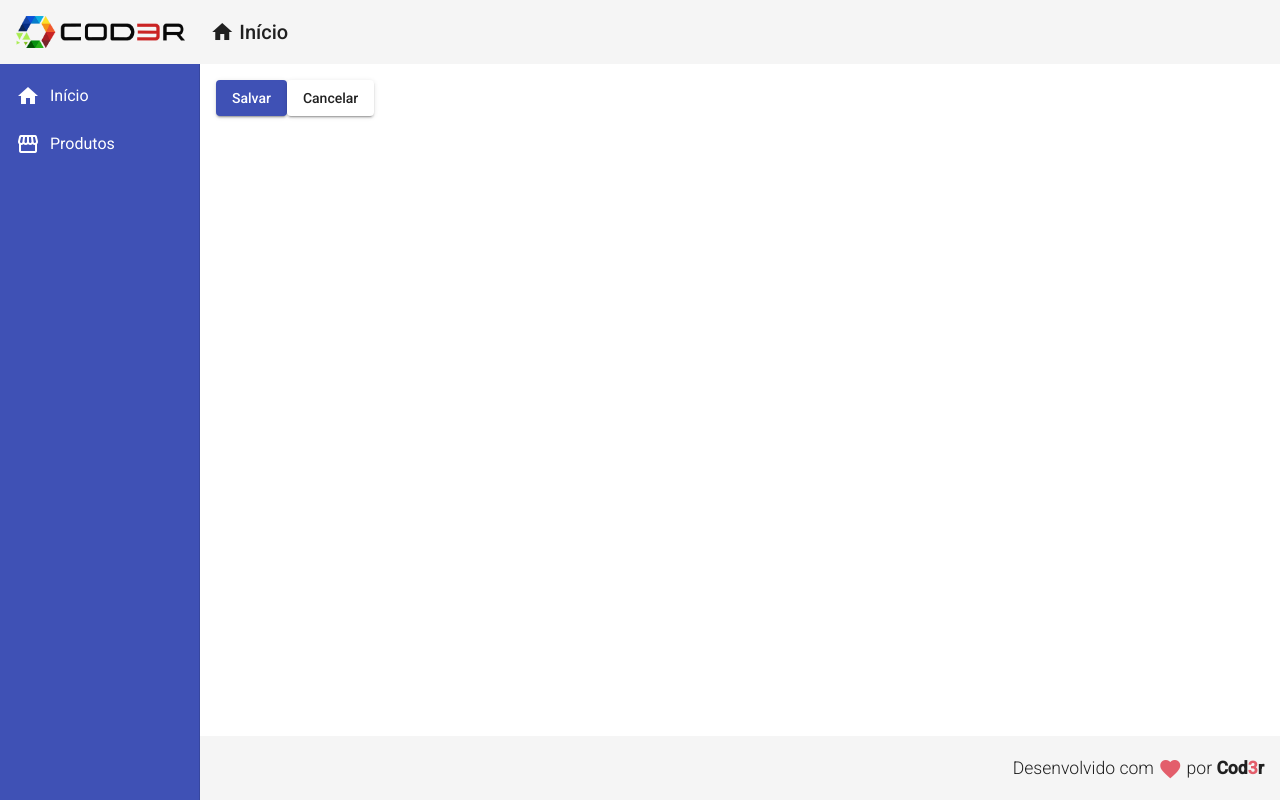
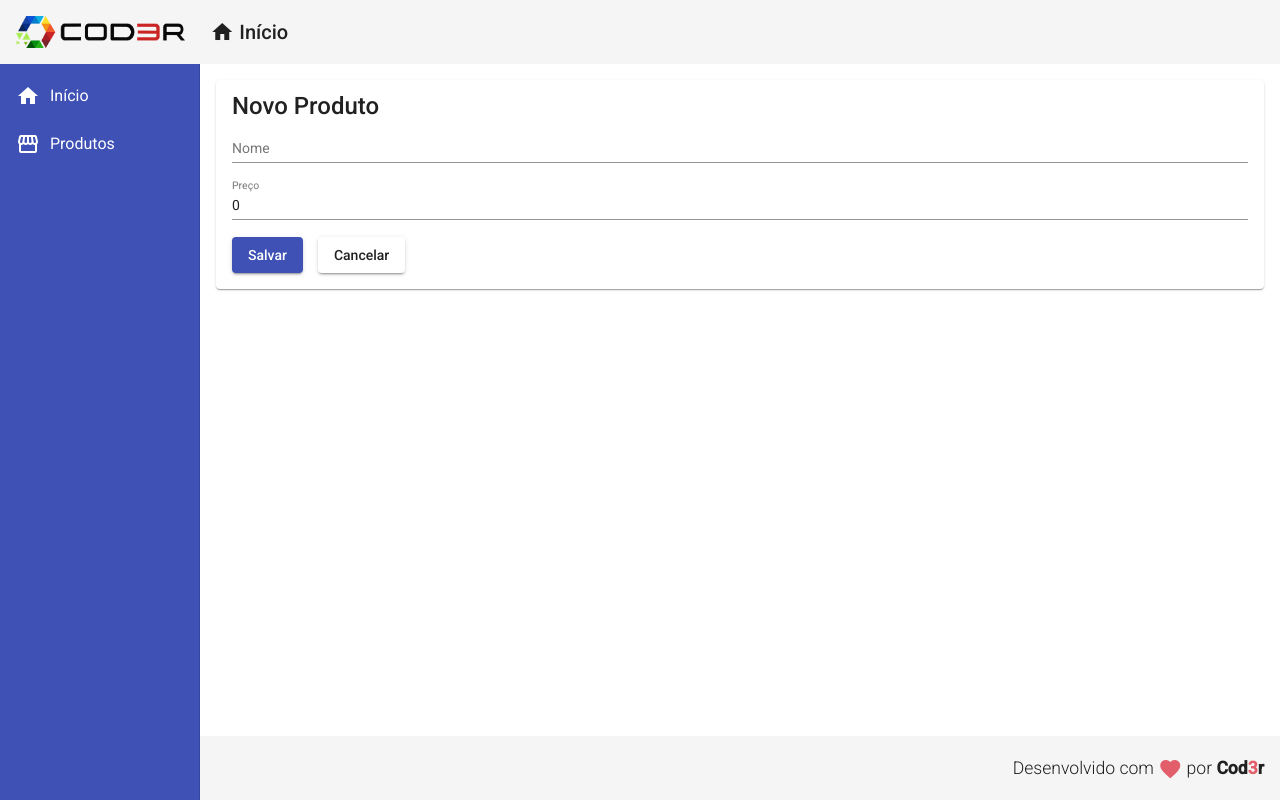
Before and after one commit to alemon-ice/crud-with-angular, an Angular app: page /products/create in a window 1280 px wide. Built offline with nearby package versions, Linux system fonts and the light colour scheme.

Commit message:
create form to create products

```diff
--- a/src/app/components/product/product-create/product-create.component.css
+++ b/src/app/components/product/product-create/product-create.component.css
@@ -0,0 +1,8 @@
+form {
+  display: flex;
+  flex-direction: column;
+}
+
+button {
+  margin-right: 15px;
+}
--- a/src/app/components/product/product-create/product-create.component.html
+++ b/src/app/components/product/product-create/product-create.component.html
@@ -1,4 +1,27 @@
-<button mat-raised-button color="primary" (click)="createProduct()">
-  Salvar
-</button>
-<button mat-raised-button (click)="cancel()">Cancelar</button>
+<mat-card>
+  <mat-card-title>Novo Produto</mat-card-title>
+  <form>
+    <mat-form-field>
+      <input
+        matInput
+        placeholder="Nome"
+        [(ngModel)]="product.name"
+        name="name"
+      />
+    </mat-form-field>
+
+    <mat-form-field>
+      <input
+        matInput
+        placeholder="Preço"
+        [(ngModel)]="product.price"
+        name="price"
+      />
+    </mat-form-field>
+  </form>
+
+  <button mat-raised-button color="primary" (click)="createProduct()">
+    Salvar
+  </button>
+  <button mat-raised-button (click)="cancel()">Cancelar</button>
+</mat-card>
--- a/src/app/components/product/product-create/product-create.component.ts
+++ b/src/app/components/product/product-create/product-create.component.ts
@@ -1,5 +1,6 @@
 import { Component, OnInit } from '@angular/core';
 import { Router } from '@angular/router';
+import { Product } from '../product.model';
 import { ProductService } from '../product.service';
 
 @Component({
@@ -8,12 +9,20 @@
   styleUrls: ['./product-create.component.css'],
 })
 export class ProductCreateComponent implements OnInit {
+  product: Product = {
+    name: '',
+    price: 0.0,
+  };
+
   constructor(private productService: ProductService, private router: Router) {}
 
   ngOnInit(): void {}
 
   createProduct() {
-    this.productService.showMessage('Produto criado com sucesso');
+    this.productService.create(this.product).subscribe(() => {
+      this.productService.showMessage('Produto criado com sucesso');
+      this.router.navigate(['/products']);
+    });
   }
 
   cancel() {
--- a/src/app/components/product/product.model.ts
+++ b/src/app/components/product/product.model.ts
@@ -1,5 +1,5 @@
 export interface Product {
   id?: number;
-  nmae: string;
+  name: string;
   price: number;
 }
--- a/src/app/components/product/product.service.ts
+++ b/src/app/components/product/product.service.ts
@@ -1,11 +1,17 @@
+import { HttpClient } from '@angular/common/http';
 import { Injectable } from '@angular/core';
 import { MatSnackBar } from '@angular/material/snack-bar';
+import { Observable } from 'rxjs';
+import { environment } from 'src/environments/environment';
+import { Product } from './product.model';
 
 @Injectable({
   providedIn: 'root',
 })
 export class ProductService {
-  constructor(private snackBar: MatSnackBar) {}
+  baseUrl = `${environment.apiURL}/products`;
+
+  constructor(private snackBar: MatSnackBar, private http: HttpClient) {}
 
   showMessage(msg: string) {
     this.snackBar.open(msg, 'x', {
@@ -14,4 +20,8 @@
       horizontalPosition: 'right',
     });
   }
+
+  create(product: Product): Observable<Product> {
+    return this.http.post<Product>(this.baseUrl, product);
+  }
 }
--- a/src/environments/environment.ts
+++ b/src/environments/environment.ts
@@ -3,7 +3,8 @@
 // The list of file replacements can be found in `angular.json`.
 
 export const environment = {
-  production: false
+  production: false,
+  apiURL: 'http://localhost:3333',
 };
 
 /*
```
Also changed, not shown: src/app/app.module.ts (+8 -0 lines).
